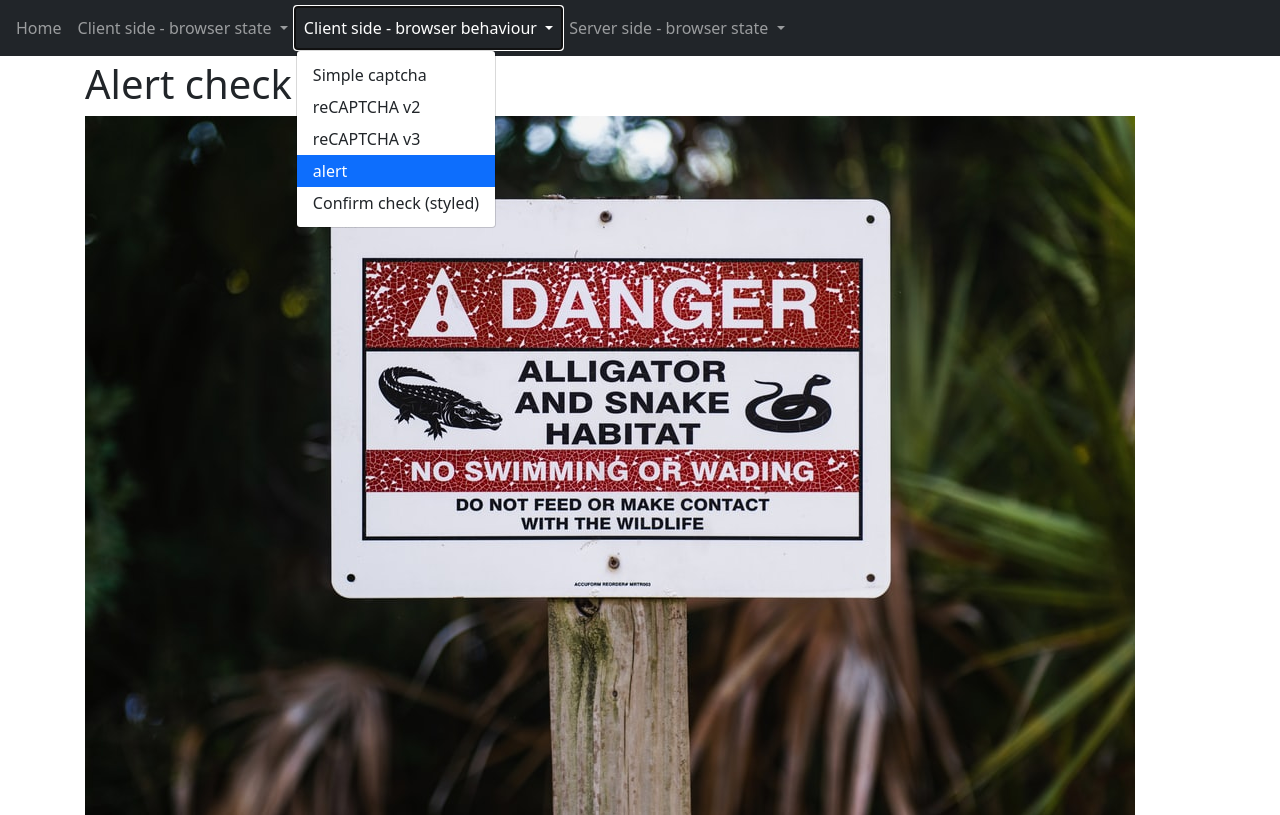
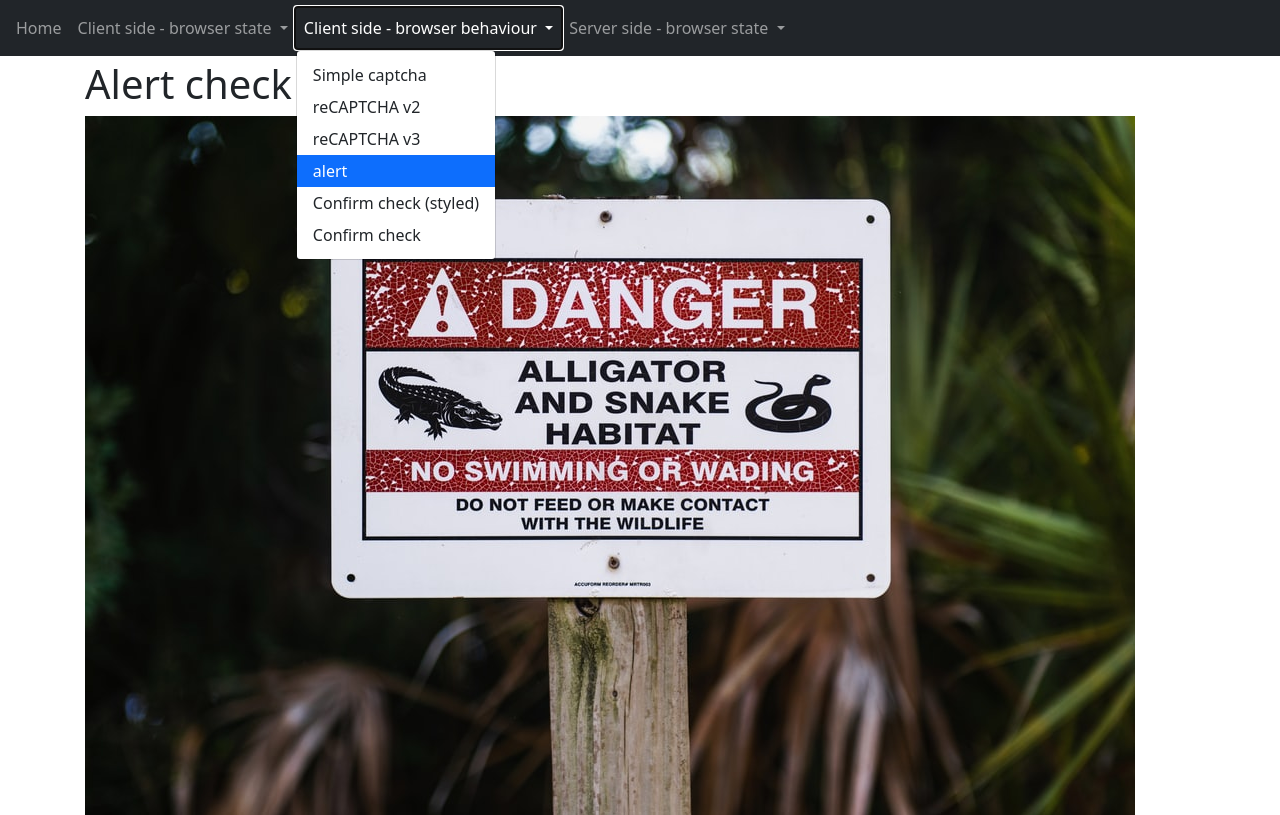
Before and after one commit to Wachizungu/cloakingDemoSite, a Django app: page /cloakingsite/alert in a window 1280 px wide, after a click on "Client side - browser behaviour". Shown: the top 815 px of the page. Run offline with Django 3.2, Linux system fonts and the light colour scheme; some libraries are stand-ins or nearby versions.

Commit message:
Add confirm check

```diff
--- a/cloakingSite/templates/cloakingSite/base.html
+++ b/cloakingSite/templates/cloakingSite/base.html
@@ -71,6 +71,8 @@
                                    href="/cloakingsite/alert">alert</a></li>
                             <li><a class="dropdown-item{% if nbar == 'sweetconfirm' %} active{% endif %}"
                                    href="/cloakingsite/sweetconfirm">Confirm check (styled)</a></li>
+                            <li><a class="dropdown-item{% if nbar == 'confirm' %} active{% endif %}"
+                                   href="/cloakingsite/confirm">Confirm check</a></li>
                         </ul>
                     </li>
                     <li class="nav-item dropdown">
--- a/cloakingSite/urls.py
+++ b/cloakingSite/urls.py
@@ -26,4 +26,5 @@ urlpatterns = [
     path('openercheck', views.opener_check, name='cloakingSite_openercheck'),
     path('openercheckinitial', views.opener_check_initial, name='cloakingSite_openercheckinitial'),
     path('sweetconfirm', views.sweetconfirm, name='cloakingSite_sweetconfirm'),
+    path('confirm', views.confirm, name='cloakingSite_confirm'),
 ]
--- a/cloakingSite/views.py
+++ b/cloakingSite/views.py
@@ -230,3 +230,7 @@ def opener_check(request):
 
 def sweetconfirm(request):
     return render(request, 'cloakingSite/sweetconfirm.html', {'nbar': 'sweetconfirm'})
+
+
+def confirm(request):
+    return render(request, 'cloakingSite/confirm.html', {'nbar': 'confirm'})
```
Also changed, not shown: cloakingSite/templates/cloakingSite/confirm.html (added, +17 -0 lines).
